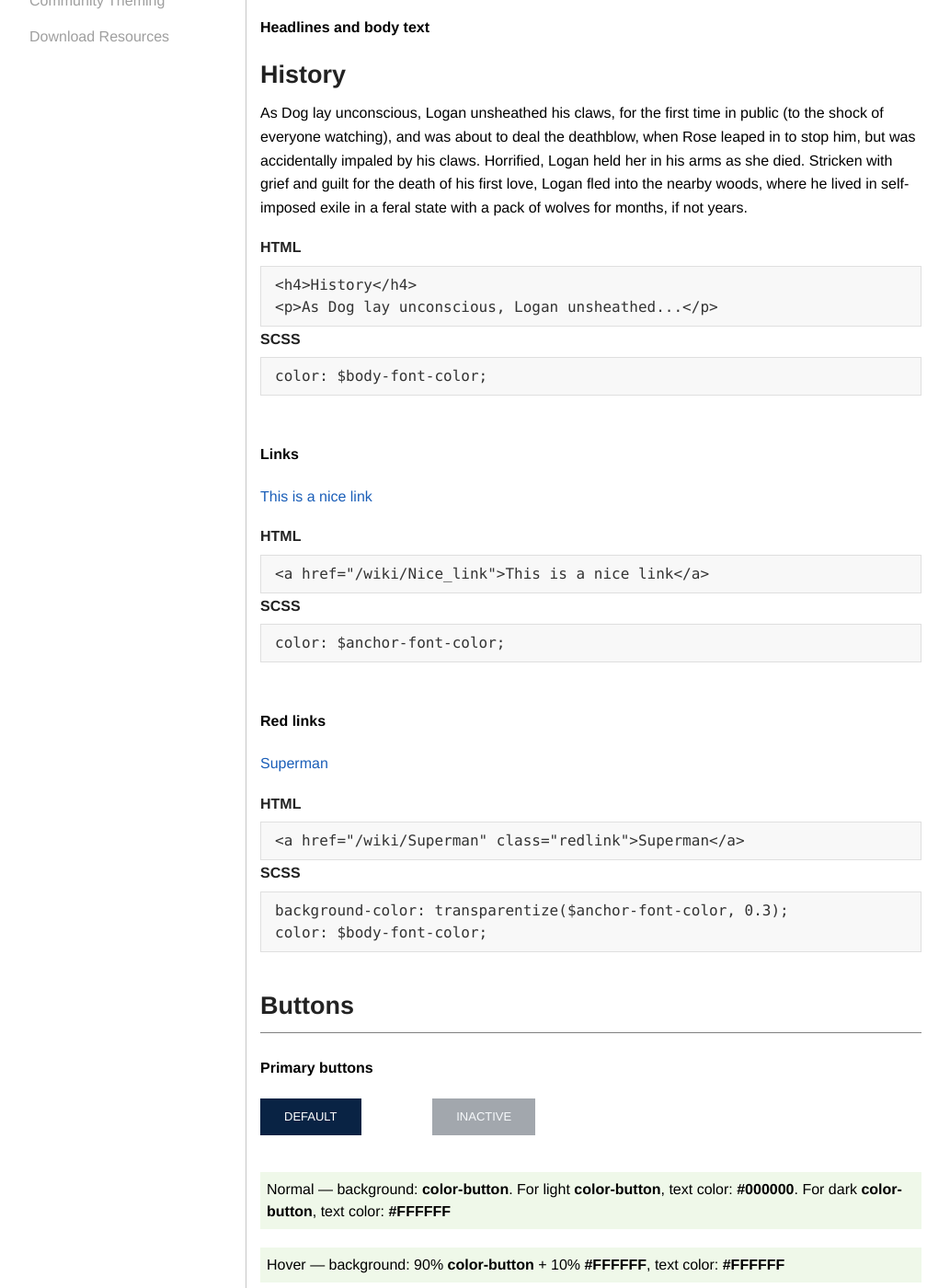
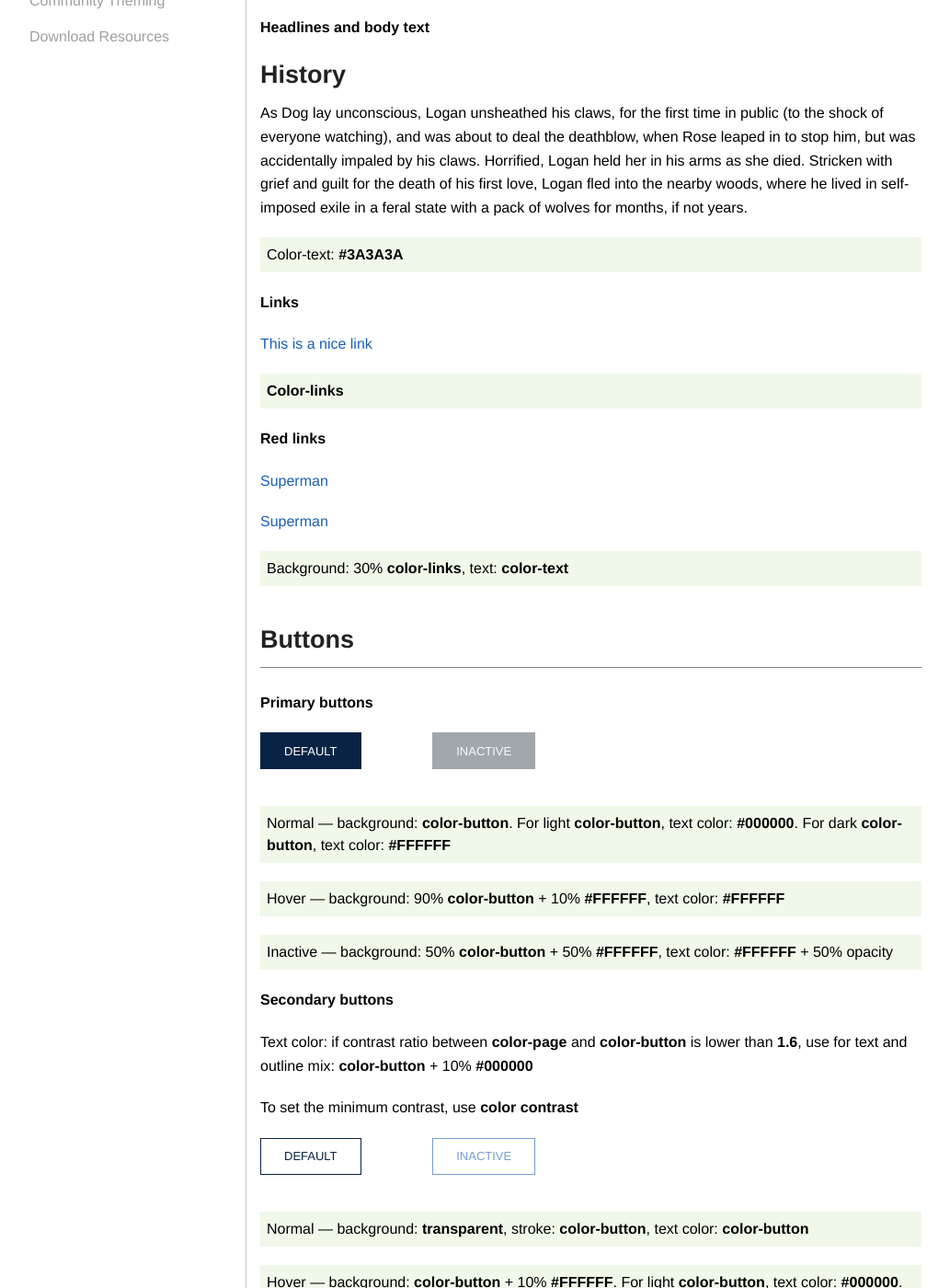
Before and after one commit to Wikia/style-guide, a Jekyll site: the page built from section/theming/index.html, in a window 1280 px wide and 1400 px high, scrolled down 424 px. Shown: the whole window at 92% size, without its empty margins (123-1156 px from the left). Built offline with Jekyll 4.4.1, drawn with Linux system fonts in a browser that asks for light colours.

Commit message:
Undo some changes to Theming page

```diff
--- a/section/theming/index.html
+++ b/section/theming/index.html
@@ -26,37 +26,28 @@
 <p>
 	As Dog lay unconscious, Logan unsheathed his claws, for the first time in public (to the shock of everyone watching), and was about to deal the deathblow, when Rose leaped in to stop him, but was accidentally impaled by his claws. Horrified, Logan held her in his arms as she died. Stricken with grief and guilt for the death of his first love, Logan fled into the nearby woods, where he lived in self-imposed exile in a feral state with a pack of wolves for months, if not years.
 </p>
-<h6>HTML</h6>
-<pre><code>&lt;h4&gt;History&lt;/h4&gt;
-&lt;p&gt;As Dog lay unconscious, Logan unsheathed...&lt;/p&gt;</code></pre>
-<h6>SCSS</h6>
-<pre><code>color: $body-font-color;
-</code></pre>
+<aside>
+	Color-text: <strong>#3A3A3A</strong>
+</aside>
 
-<hr class="break">
 <p>
 	<strong>Links</strong>
 </p>
-<p>
-	<a>This is a nice link</a>
-</p>
-<h6>HTML</h6>
-<pre><code>&lt;a href="/wiki/Nice_link"&gt;This is a nice link&lt;/a&gt;</code></pre>
-<h6>SCSS</h6>
-<pre><code>color: $anchor-font-color;</code></pre>
+<a>This is a nice link</a>
+<aside>
+	<strong>Color-links</strong>
+</aside>
 
-<hr class="break">
 <p>
 	<strong>Red links</strong>
 </p>
 <p>
 	<a class="redlink">Superman</a>
 </p>
-<h6>HTML</h6>
-<pre><code>&lt;a href="/wiki/Superman" class="redlink"&gt;Superman&lt;/a&gt;</code></pre>
-<h6>SCSS</h6>
-<pre><code>background-color: transparentize($anchor-font-color, 0.3);
-color: $body-font-color;</code></pre>
+<a class="redlink">Superman</a>
+<aside>
+	Background: 30% <strong>color-links</strong>, text: <strong>color-text</strong>
+</aside>
 
 <h4 class="section-header">Buttons</h4>
 <p>
```
